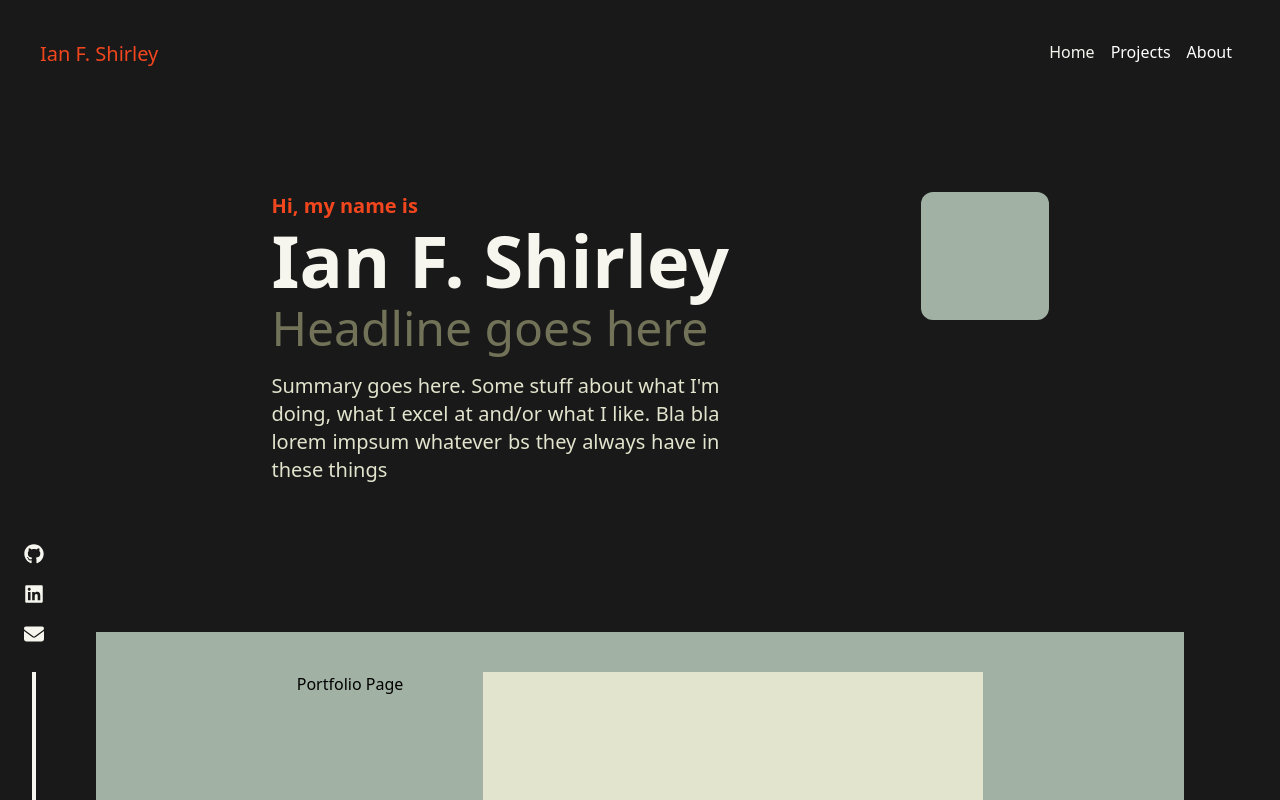
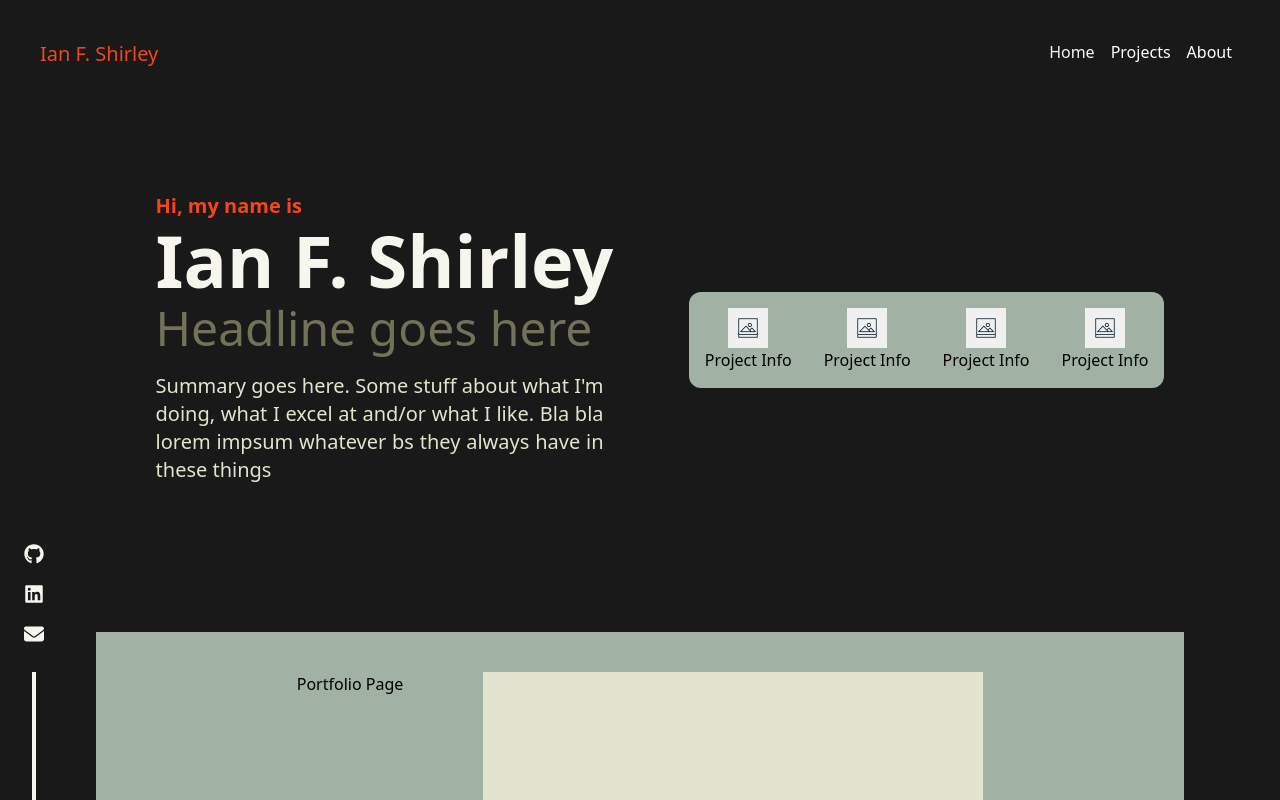
Before and after one commit to ianfshirley/Portfolio, a Next.js app: page / in a window 1280 px wide. Shown: the top 800 px of the page. Built offline with nearby package versions, Linux system fonts and the light colour scheme.

Commit message:
moved skills into hero component

```diff
--- a/app/components/Hero.js
+++ b/app/components/Hero.js
@@ -5,14 +5,50 @@ import Skills from "./Skills"
 export default function Hero() {
   return (
     <div className="mt-24  md:mx-10">
-      <div className="flex flex-col md:flex-row justify-evenly mx-10">
+      <div className="flex flex-col md:flex-row justify-evenly items-center mx-10">
         <div className=" md:mx-10">
           <h1 className="mb-1 text-2xl font-bold leading-tight text-peach-500 sm:text-xl">Hi, my name is</h1>
           <h2 className="mb-2 text-5xl font-bold leading-tight text-mist-50 sm:text-7xl">Ian F. Shirley</h2>
           <h3 className="mb-3 text-2xl font-medium text-army sm:text-5xl">Headline goes here</h3>
           <p className="max-w-md mt-5 mb-1 text-lg text-mist sm:text-xl text-justify">Summary goes here. Some stuff about what I'm doing, what I excel at and/or what I like. Bla bla lorem impsum whatever bs they always have in these things</p>
         </div>
-        <div className="w-32 h-32 bg-fog rounded-xl">
+        <div className="flex flex-wrap justify-evenly bg-fog rounded-xl">
+          <div className="flex flex-col items-center p-4">
+            <Image
+              src='/img/placeholder_square.png'
+              alt='skill placeholder'
+              width={40}
+              height={40}
+            />
+            <p>Project Info</p>
+          </div>
+          <div className="flex flex-col items-center p-4">
+            <Image
+              src='/img/placeholder_square.png'
+              alt='skill placeholder'
+              width={40}
+              height={40}
+            />
+            <p>Project Info</p>
+          </div>
+          <div className="flex flex-col items-center p-4">
+            <Image
+              src='/img/placeholder_square.png'
+              alt='skill placeholder'
+              width={40}
+              height={40}
+            />
+            <p>Project Info</p>
+          </div>
+          <div className="flex flex-col items-center p-4">
+            <Image
+              src='/img/placeholder_square.png'
+              alt='skill placeholder'
+              width={40}
+              height={40}
+            />
+            <p>Project Info</p>
+          </div>
         </div>
       </div>
       {/* <div>
```
